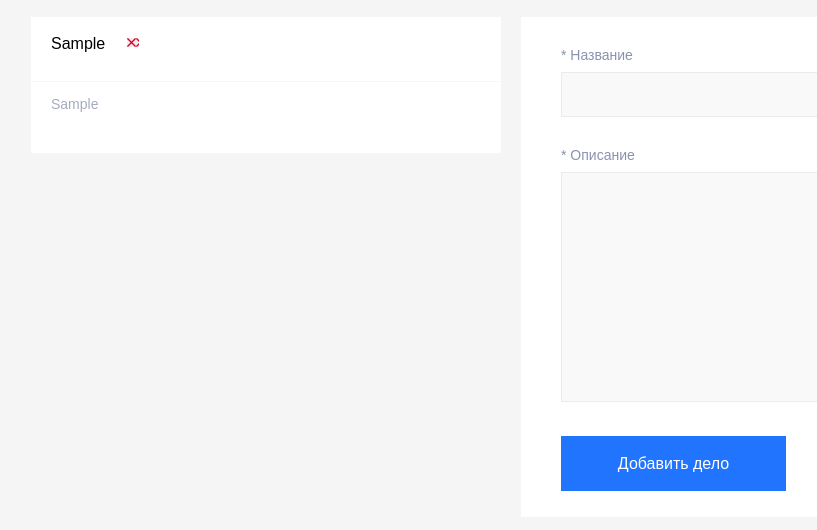
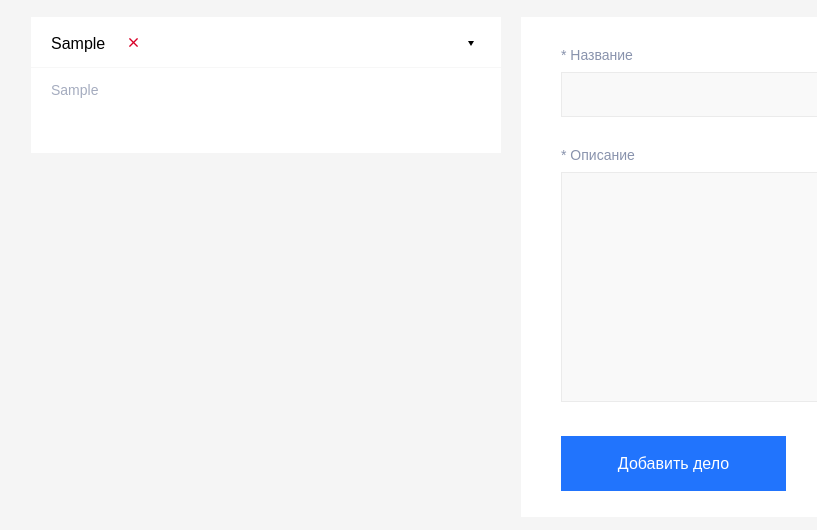
Before and after one commit to olejka/To-do, a plain HTML site: page index.html in a window 1280 px wide. Both pictures are taken after typing "Sample", "Sample" into the empty fields and a click on the button "Добавить дело". Shown: the part 102-632 px from the top of the page, without its empty margins (209-1026 px from the left). Drawn offline with Linux system fonts and the light colour scheme.

Commit message:
verstka upd

```diff
--- a/scriptI.js
+++ b/scriptI.js
@@ -16,10 +16,9 @@ $(document).ready(function(){
 			$('.left').append(`
 
 				<div class="addedCase">
-					<div class="top">
-						<div class="zagolovokCase">${nameCase}</div>
-						<button class="krestik"></button>
-					</div>
+					<div class="zagolovokCase">${nameCase}</div>
+					<button class="krestik"></button>
+					<button class="strelochka"></button>
 					<div class="addedCaseLine"></div>
 					<div class="descriptionCase">${descCase}</div>
 				</div>
@@ -31,7 +30,7 @@ $(document).ready(function(){
 		}	else {
 			$('input').addClass('error');
 			$('textarea').addClass('error');
-		}
+			}
 	}
 
 	$('#button-add').on('click', addCase);
--- a/styles.css
+++ b/styles.css
@@ -126,8 +126,6 @@ html, body {
   overflow: auto;
   padding-top: 18px;
   padding-left: 20px;
-  /*position: relative;*/
-  /*max-width: 400px;*/
   float: left;
 }
 
@@ -142,19 +140,29 @@ html, body {
 }
 
 .krestik {
-  background-image: url(Images/clear-button.png);
+  background: url(Images/clear-button.png) no-repeat;
+  background-size: auto;
+  background-position: center;
   margin-left: 22px;
   margin-top: 21px;
-  margin-bottom: 20px;
+  margin-right: 15px;
   height: 9px;
   width: 9px;
-  /*float: right;*/
   border: none;
+  outline: none;
 }
 
-.top {
-  /*position: relative;*/
-  display: inline;
+.strelochka {
+  background: url(Images/strelka.png) no-repeat;
+  background-size: auto;
+  background-position: center;
+  margin-top: 24px;
+  margin-right: 24px;
+  height: 5px;
+  width: 6px;
+  border: none;
+  outline: none;
+  float: right;
 }
 
 .error {
```
